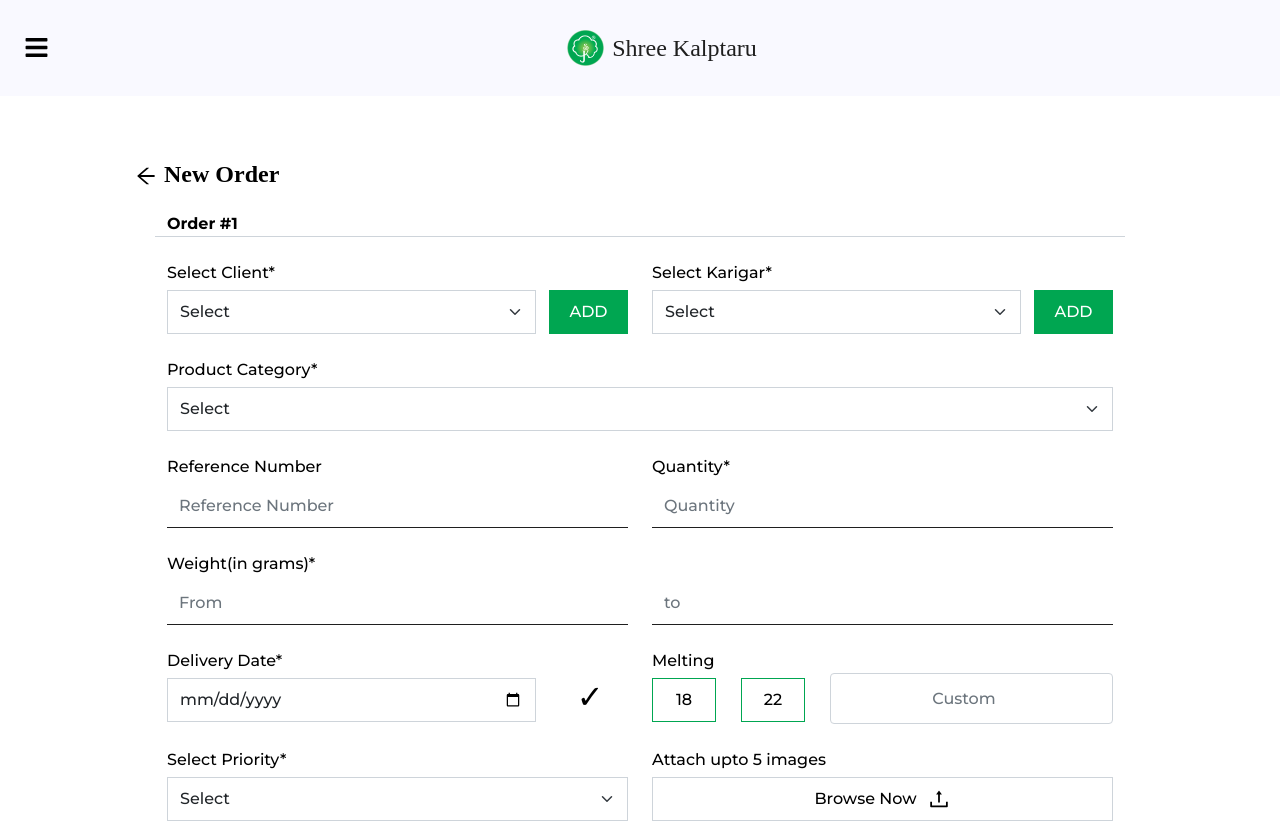
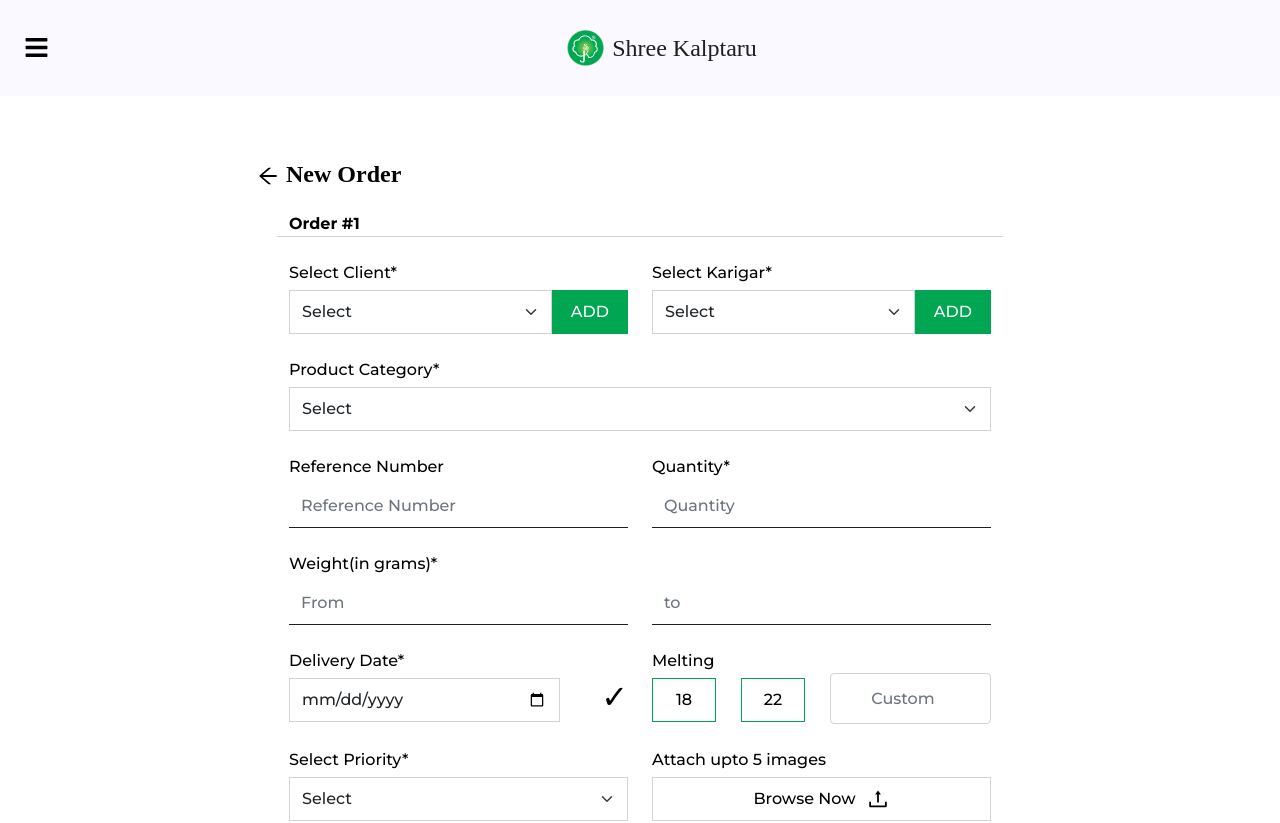
Before and after one commit to ankit-chotaliya/kalptaru, a React (Create React App) app: page /create in a window 1280 px wide. Shown: the top 823 px of the page. Built offline with nearby package versions, Linux system fonts and the light colour scheme.

Commit message:
fix sidebar overlap issue

```diff
--- a/src/App.css
+++ b/src/App.css
@@ -17,6 +17,16 @@ BG : FFFFFF
 body::-webkit-scrollbar {
     display: none;
   }
+.pageview{
+    width: 70% !important;
+}
+
+
+@media only screen and (max-width: 600px){
+    .pageview {
+        width: 100% !important;
+    }
+}
 /* how to use?
     property-name:var(--darkGreen);
 */
--- a/src/Components/ConfirmOrder/ConfirmOrder.js
+++ b/src/Components/ConfirmOrder/ConfirmOrder.js
@@ -55,7 +55,7 @@ const ConfirmOrder = () => {
   return (
     <>
         <Navbar/>
-        <div className='container no-main no-border'>
+        <div className='container no-main no-border pageview'>
             <div className='no-heading'>
               <AiOutlineArrowLeft/> Order Confirm
             </div>
--- a/src/Components/NewOrder/NewOrder.js
+++ b/src/Components/NewOrder/NewOrder.js
@@ -214,7 +214,7 @@ const NewOrder = () => {
     <>
         <NavBar/>
 
-        <div className='container no-main no-border'>
+        <div className='container no-main no-border pageview'>
             <div className='no-heading'>
               <AiOutlineArrowLeft/> New Order
             </div>
--- a/src/Components/Settings/Settings.js
+++ b/src/Components/Settings/Settings.js
@@ -30,7 +30,7 @@ const Settings = () => {
   return (
     <>
     <Navbar/>
-        <div className='container no-main no-border'>
+        <div className='container no-main no-border pageview'>
             <div className='no-heading'>
               <AiOutlineArrowLeft/> Settings
             </div>
```
